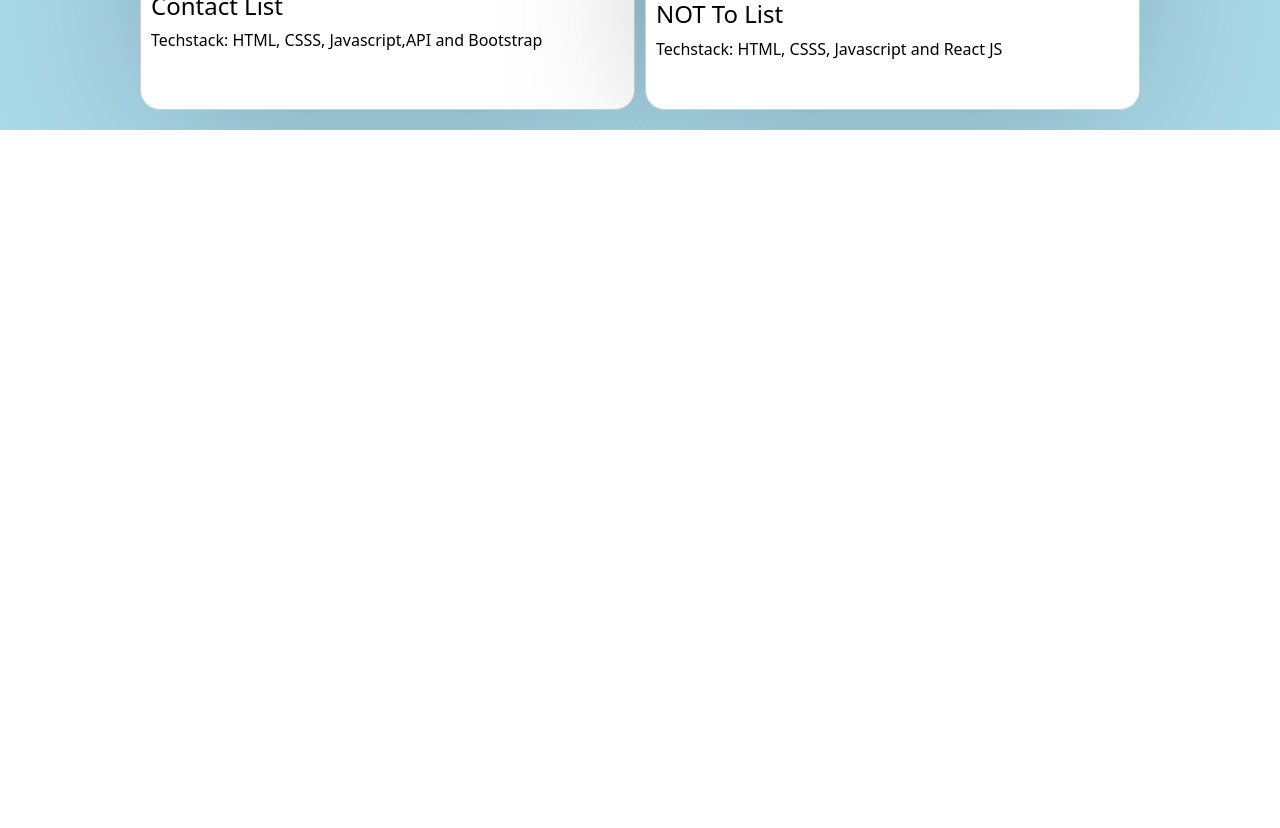
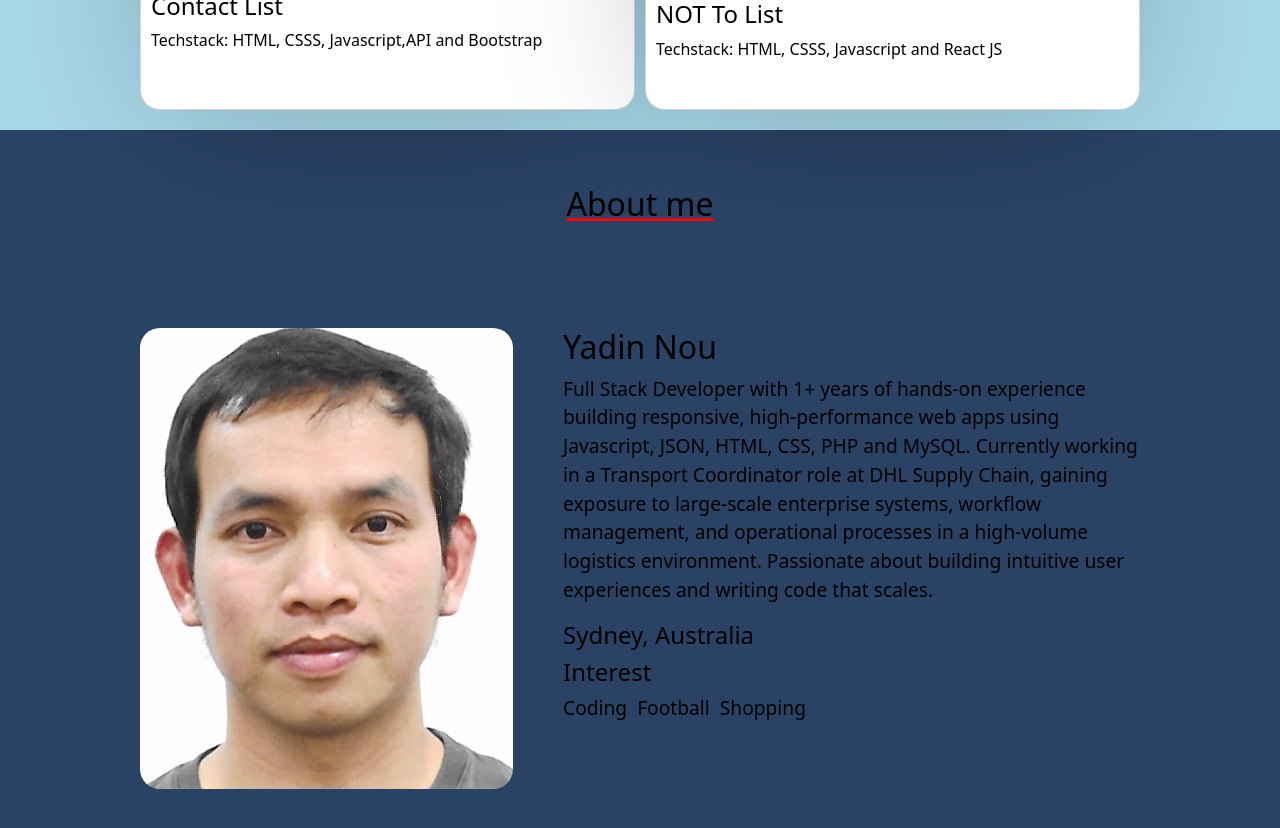
Before and after one commit to yadin-nou/react-portfolio, a React (Vite) app: page / in a window 1280 px wide. Shown: the part 2960-3788 px from the top of the page. Before the commit the page ends 3090 px from the top, so only its background shows below. Built offline with nearby package versions, Linux system fonts and the light colour scheme.

Commit message:
add aboutme components

```diff
--- a/src/App.css
+++ b/src/App.css
@@ -353,7 +353,8 @@ p {
   justify-content: space-between;
   gap: 50px;
 }
-.aboutme-pic {
+.aboutme-pic img {
+  border-radius: 20px;
 }
 .aboutme-content {
   color: var(--black-text);
@@ -371,8 +372,7 @@ p {
   height: 100vh;
   padding-top: 100px;
 }
-.contact .container {
-}
+
 .contact-logo {
   padding-top: 100px;
   display: flex;
--- a/src/App.jsx
+++ b/src/App.jsx
@@ -4,14 +4,15 @@ import { Hero } from "./components/Hero";
 import { Projects } from "./components/Projects";
 import { Skills } from "./components/Skills";
 import { TopHeader } from "./components/TopHeader";
-
+import mypic from "./assets/yadin.jpg";
+import { Aboutme } from "./components/Aboutme";
 function App() {
   return (
     <div className="wrapper">
       {/* Top header */}
       <TopHeader />
       {/* Hero Section */}
-      <Hero />
+      <Hero mypic={mypic} />
       {/* experince section */}
       <Experience />
       {/* Skills section */}
@@ -19,6 +20,7 @@ function App() {
       {/* Project Section */}
       <Projects />
       {/* About me section */}
+      <Aboutme mypic={mypic} />
       {/* footer section */}
     </div>
   );
--- /dev/null
+++ b/src/components/Aboutme.jsx
@@ -0,0 +1,40 @@
+import React from "react";
+
+export const Aboutme = ({ mypic }) => {
+  return (
+    <>
+      <section className="aboutme background-hero" id="aboutme">
+        <div className="container">
+          <div className="title">About me</div>
+          <div className="content">
+            <div className="aboutme-pic">
+              <img src={mypic} alt="Yadin Nou" />
+            </div>
+            <div className="aboutme-content">
+              <h2>Yadin Nou</h2>
+              <p>
+                Full Stack Developer with 1+ years of hands-on experience
+                building responsive, high-performance web apps using Javascript,
+                JSON, HTML, CSS, PHP and MySQL. Currently working in a Transport
+                Coordinator role at DHL Supply Chain, gaining exposure to
+                large-scale enterprise systems, workflow management, and
+                operational processes in a high-volume logistics environment.
+                Passionate about building intuitive user experiences and writing
+                code that scales.
+              </p>
+
+              <h4>Sydney, Australia</h4>
+
+              <h4>Interest</h4>
+              <div className="interest">
+                <span>Coding</span>
+                <span>Football</span>
+                <span>Shopping</span>
+              </div>
+            </div>
+          </div>
+        </div>
+      </section>
+    </>
+  );
+};
--- a/src/components/Hero.jsx
+++ b/src/components/Hero.jsx
@@ -1,7 +1,7 @@
 import React from "react";
-import mypic from "../assets/yadin.jpg";
+
 import cv from "../assets/Yadin-Nou-Resume.pdf";
-export const Hero = () => {
+export const Hero = ({ mypic }) => {
   return (
     <>
       <header className="hero background-hero">
--- a/src/components/Projects.jsx
+++ b/src/components/Projects.jsx
@@ -49,7 +49,7 @@ export const Projects = () => {
               </div>
             </div>
             <div className="card">
-              <img src={travel} width="100%" alt="calculator" />
+              <img src={travel} width="100%" alt="Travel site" />
               <div className="git-link">
                 <span>
                   <a
```
